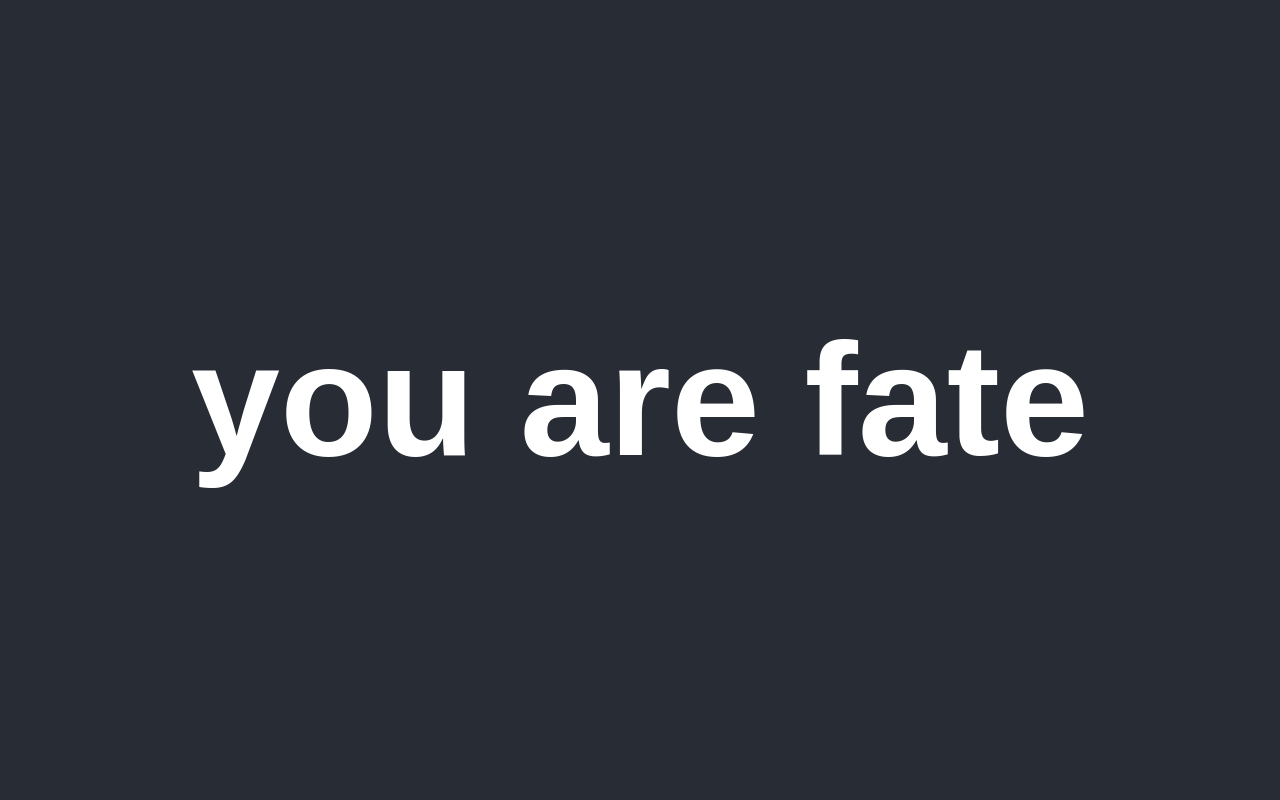
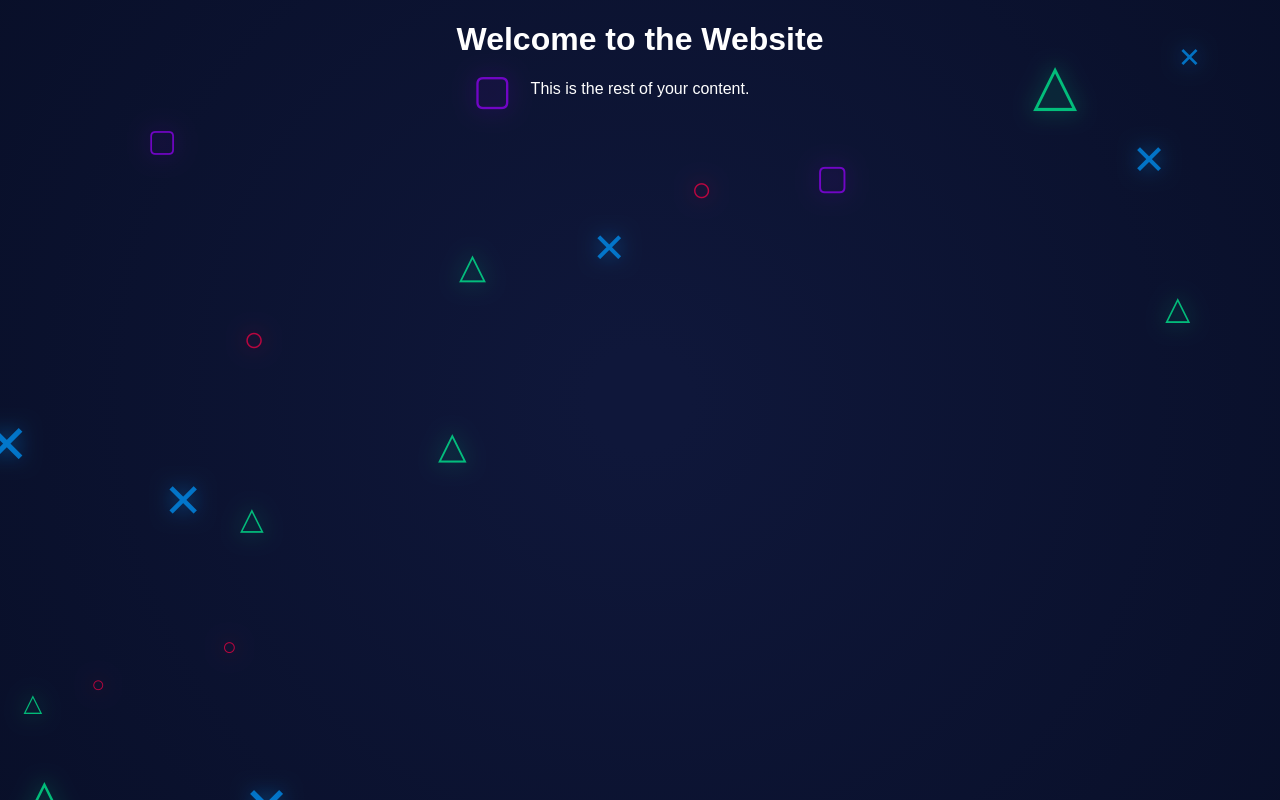
Before and after one commit to ergomitts/ergomitts.github.io, a plain HTML site: page index.html in a window 1280 px wide. Drawn offline with Linux system fonts and the light colour scheme.

Commit message:
added playstation lmao

```diff
--- a/index.html
+++ b/index.html
@@ -9,10 +9,12 @@
 <link rel="apple-touch-icon" href="">
 
 <body>
-    <div class="text-container">
-        <div id="center-text">you are fate</div>
-        <script src="script.js"></script>
+    <canvas id="backgroundCanvas"></canvas>
+    <div id="main-content">
+        <h1>Welcome to the Website</h1>
+        <p>This is the rest of your content.</p>
     </div>
+    <script src="static/script.js"></script>
 </body>
 
 </html>
--- a/static/script.js
+++ b/static/script.js
@@ -0,0 +1,102 @@
+const canvas = document.getElementById("backgroundCanvas");
+const ctx = canvas.getContext("2d");
+
+canvas.width = window.innerWidth;
+canvas.height = window.innerHeight;
+
+const symbols = ["△", "○", "✕", "▢"];
+
+// Define glow colors for each symbol
+const symbolColors = {
+    "△": "rgba(0, 255, 153, 0.7)",  // Green with transparency
+    "○": "rgba(255, 0, 68, 0.7)",   // Red with transparency
+    "✕": "rgba(0, 153, 255, 0.7)",  // Blue with transparency
+    "▢": "rgba(153, 0, 255, 0.7)"   // Purple with transparency
+};
+
+let particles = [];
+
+class Particle {
+    constructor() {
+        this.x = Math.random() * canvas.width;
+        this.y = Math.random() * canvas.height;
+        this.size = Math.random() * 40 + 20;
+        this.speedX = (Math.random() - 0.5) * 1.5;
+        this.speedY = (Math.random() - 0.5) * 1.5;
+        this.symbol = symbols[Math.floor(Math.random() * symbols.length)];
+        this.color = symbolColors[this.symbol]; // Assign color based on symbol
+        this.rotationSpeed = (Math.random() - 0.5) * 0.05; // Random speed of rotation
+    }
+
+    update() {
+        this.x += this.speedX;
+        this.y += this.speedY;
+
+        // Wrap-around effect for particle movement
+        if (this.x < 0) this.x = canvas.width;
+        if (this.x > canvas.width) this.x = 0;
+        if (this.y < 0) this.y = canvas.height;
+        if (this.y > canvas.height) this.y = 0;
+
+        // Increment angle for rotation
+        this.angle += this.rotationSpeed;
+    }
+
+    draw() {
+        ctx.save(); // Save the current context state
+
+        ctx.translate(this.x, this.y); // Move the origin to the particle's position
+        ctx.rotate(this.angle); // Apply rotation
+        ctx.fillStyle = this.color;
+        ctx.font = `${this.size}px Arial`;
+
+        // Apply glow effect
+        ctx.shadowColor = this.color;
+        ctx.shadowBlur = 20; // Adjust for stronger or softer glow
+
+        ctx.fillText(this.symbol, -this.size / 2, this.size / 2); // Center the text
+
+        // Reset shadow to avoid affecting other drawings
+        ctx.shadowBlur = 0;
+
+        ctx.restore(); // Restore the context to prevent affecting other particles
+    }
+}
+
+function init() {
+    for (let i = 0; i < 20; i++) {
+        particles.push(new Particle());
+    }
+}
+
+function animate() {
+    ctx.clearRect(0, 0, canvas.width, canvas.height);
+
+    // Background gradient
+    let gradient = ctx.createRadialGradient(
+        canvas.width / 2, canvas.height / 2, 50,
+        canvas.width / 2, canvas.height / 2, canvas.width / 1.2
+    );
+    gradient.addColorStop(0, "#0f173a");
+    gradient.addColorStop(1, "#060c22");
+    ctx.fillStyle = gradient;
+    ctx.fillRect(0, 0, canvas.width, canvas.height);
+
+    // Update and draw rotating symbols
+    particles.forEach((particle) => {
+        particle.update();
+        particle.draw();
+    });
+
+    requestAnimationFrame(animate);
+}
+
+window.addEventListener("resize", () => {
+    canvas.width = window.innerWidth;
+    canvas.height = window.innerHeight;
+    particles = [];
+    init();
+});
+
+init();
+animate();
--- a/static/style.css
+++ b/static/style.css
@@ -1,50 +1,27 @@
-/* Center the body */
+/* Full-screen background */
 body {
     margin: 0;
-    padding: 0;
-    display: flex;
-    justify-content: center;
-    align-items: center;
-    height: 100vh;
-    background-color: #282c34; /* Background color */
-    color: white; /* Text color */
+    overflow: hidden;
     font-family: Arial, sans-serif;
-    overflow: hidden;
+    color: white;
+    text-align: center;
 }
 
-/* Container that clips the text */
-.text-container {
-    width: 100%;
-    height: 50vh; /* Half the screen */
-    display: flex;
-    justify-content: center;
-    align-items: center;
-    overflow: hidden; /* Clips text when it's below the viewport */
-    position: absolute;
-    top: 25vh; /* Center it vertically */
+/* PlayStation Blue Gradient */
+#backgroundCanvas {
+    position: fixed;
+    top: 0;
+    left: 0;
+    width: 100vw;
+    height: 100vh;
+    z-index: -1; /* Keep it behind content */
+    background: radial-gradient(circle, #0f173a, #060c22);
 }
 
-/* Huge text */
-#center-text {
-    font-size: 10rem; /* Huge font */
-    font-weight: bold;
-    opacity: 0; /* Initially hidden */
-    transform: translateY(200px); /* Start below */
-    animation: fadeMoveUp 1.5s ease-out forwards;
+/* Centered Content */
+.content {
+    position: relative;
+    z-index: 10;
+    margin-top: 40vh;
+    text-shadow: 0px 0px 40px rgb(255, 0, 0);
 }
-
-/* Animation: Move Up & Fade In */
-@keyframes fadeMoveUp {
-    0% {
-        opacity: 0;
-        transform: translateY(200px); /* Start below the clip */
-    }
-    50% {
-        opacity: 0.4;
-        transform: translateY(-20px); /* Move to center */
-    }
-    100% {
-        opacity: 1;
-        transform: translateY(0); /* Settle in center */
-    }
-}
```
